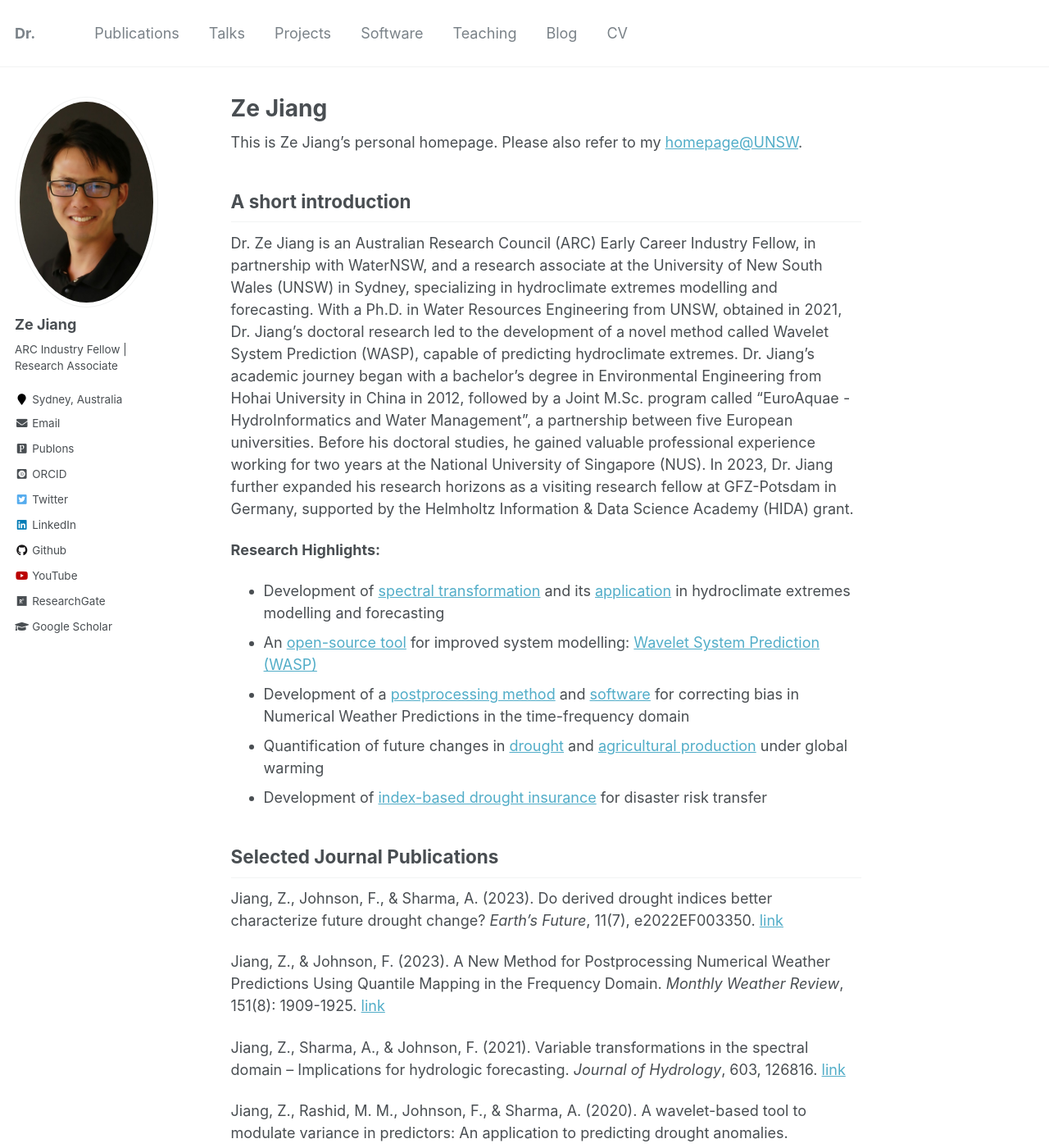
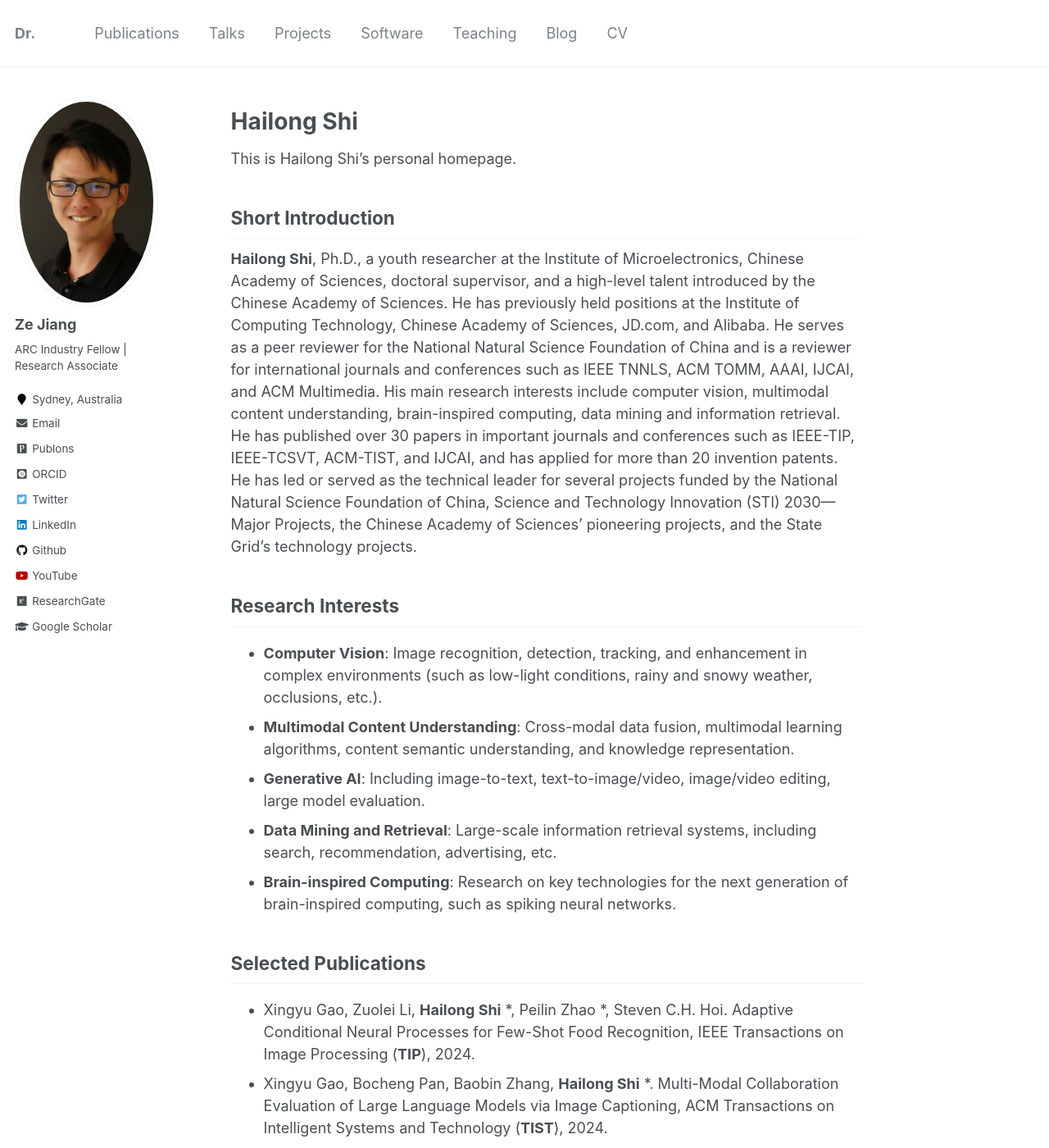
Before and after one commit to shihailong2023/shihailong2023.github.io, a Jekyll site: the page built from _pages/about.md, in a window 1280 px wide and 1400 px high. Shown: the whole window at 82% size. Built offline with Jekyll 4.4.1, drawn with Linux system fonts in a browser that asks for light colours; some web fonts are replaced; some of the changed text lies outside the part shown.

Commit message:
Update about.md

```diff
--- a/_pages/about.md
+++ b/_pages/about.md
@@ -1,6 +1,6 @@
 ---
 permalink: /
-title: "Ze Jiang"
+title: ""
 excerpt: "About me"
 author_profile: true
 redirect_from:
@@ -8,32 +8,27 @@ redirect_from:
   - /about.html
 ---
 
-This is Ze Jiang's personal homepage. Please also refer to my [homepage@UNSW](https://research.unsw.edu.au/people/dr-ze-jiang).
+# Hailong Shi
+This is Hailong Shi’s personal homepage.
 
-## A short introduction
-Dr. Ze Jiang is an Australian Research Council (ARC) Early Career Industry Fellow, in partnership with WaterNSW, and a research associate at the University of New South Wales (UNSW) in Sydney, specializing in hydroclimate extremes modelling and forecasting. With a Ph.D. in Water Resources Engineering from UNSW, obtained in 2021, Dr. Jiang's doctoral research led to the development of a novel method called Wavelet System Prediction (WASP), capable of predicting hydroclimate extremes. Dr. Jiang's academic journey began with a bachelor's degree in Environmental Engineering from Hohai University in China in 2012, followed by a Joint M.Sc. program called "EuroAquae - HydroInformatics and Water Management", a partnership between five European universities. Before his doctoral studies, he gained valuable professional experience working for two years at the National University of Singapore (NUS). In 2023, Dr. Jiang further expanded his research horizons as a visiting research fellow at GFZ-Potsdam in Germany, supported by the Helmholtz Information & Data Science Academy (HIDA) grant.
+## Short Introduction
+**Hailong Shi**, Ph.D., a youth researcher at the Institute of Microelectronics, Chinese Academy of Sciences, doctoral supervisor, and a high-level talent introduced by the Chinese Academy of Sciences. He has previously held positions at the Institute of Computing Technology, Chinese Academy of Sciences, JD.com, and Alibaba. He serves as a peer reviewer for the National Natural Science Foundation of China and is a reviewer for international journals and conferences such as IEEE TNNLS, ACM TOMM, AAAI, IJCAI, and ACM Multimedia. His main research interests include computer vision, multimodal content understanding, brain-inspired computing, data mining and information retrieval. He has published over 30 papers in important journals and conferences such as IEEE-TIP, IEEE-TCSVT, ACM-TIST, and IJCAI, and has applied for more than 20 invention patents. He has led or served as the technical leader for several projects funded by the National Natural Science Foundation of China, Science and Technology Innovation (STI) 2030—Major Projects, the Chinese Academy of Sciences' pioneering projects, and the State Grid's technology projects.
 
-<b>Research Highlights:</b>
-* Development of [spectral transformation](https://doi.org/10.1029/2019WR026962) and its [application](https://doi.org/10.1016/j.jhydrol.2021.126816) in hydroclimate extremes modelling and forecasting
-* An [open-source tool](https://cran.r-project.org/web/packages/WASP/index.html) for improved system modelling: [Wavelet System Prediction (WASP)](https://doi.org/10.1016/j.envsoft.2020.104907)
-* Development of a [postprocessing method](https://doi.org/10.1175/MWR-D-22-0217.1) and [software](https://zejiang-unsw.github.io/software/WQM/) for correcting bias in Numerical Weather Predictions in the time-frequency domain
-* Quantification of future changes in [drought](https://doi.org/10.1029/2022EF003350) and [agricultural production](https://doi.org/10.1007/s00704-018-2617-z) under global warming
-* Development of [index-based drought insurance](https://doi.org/10.1108/AFR-02-2020-0020) for disaster risk transfer
 
-## Selected Journal Publications
-Jiang, Z., Johnson, F., & Sharma, A. (2023). Do derived drought indices better characterize future drought change? *Earth's Future*, 11(7), e2022EF003350. [link](https://doi.org/10.1029/2022EF003350)
+## Research Interests
+* **Computer Vision**: Image recognition, detection, tracking, and enhancement in complex environments (such as low-light conditions, rainy and snowy weather, occlusions, etc.).
+* **Multimodal Content Understanding**: Cross-modal data fusion, multimodal learning algorithms, content semantic understanding, and knowledge representation.
+* **Generative AI**: Including image-to-text, text-to-image/video, image/video editing, large model evaluation.
+* **Data Mining and Retrieval**: Large-scale information retrieval systems, including search, recommendation, advertising, etc.
+* **Brain-inspired Computing**: Research on key technologies for the next generation of brain-inspired computing, such as spiking neural networks.
 
-Jiang, Z., & Johnson, F. (2023). A New Method for Postprocessing Numerical Weather Predictions Using Quantile Mapping in the Frequency Domain. *Monthly Weather Review*, 151(8): 1909-1925. [link](https://doi.org/10.1175/MWR-D-22-0217.1)
 
-Jiang, Z., Sharma, A., & Johnson, F. (2021). Variable transformations in the spectral domain – Implications for hydrologic forecasting. *Journal of Hydrology*, 603, 126816. [link](https://doi.org/10.1016/j.jhydrol.2021.126816)
-
-Jiang, Z., Rashid, M. M., Johnson, F., & Sharma, A. (2020). A wavelet-based tool to modulate variance in predictors: An application to predicting drought anomalies. *Environmental Modelling & Software*, 135, 104907. [link](https://doi.org/10.1016/j.envsoft.2020.104907)
-
-Jiang, Z., Sharma, A., & Johnson, F. (2020). Refining Predictor Spectral Representation Using Wavelet Theory for Improved Natural System Modeling. *Water Resources Research*, 56(3), e2019WR026962. [link](https://doi.org/10.1029/2019WR026962)
-
-Jiang, Z., Sharma, A., & Johnson, F. (2019). Assessing the sensitivity of hydro-climatological change detection methods to model uncertainty and bias. *Advances in Water Resources*, 134, 103430. [link](https://doi.org/10.1016/j.advwatres.2019.103430)
-
-Jiang, Z., Raghavan, S. V., Hur, J., Sun, Y., Liong, S.-Y., Nguyen, V. Q., & Van Pham Dang, T. (2019). Future changes in rice yields over the Mekong River Delta due to climate change-Alarming or alerting? *Theoretical and Applied Climatology*, 137(1), 545-555. [link](https://doi.org/10.1007/s00704-018-2617-z)
-
-## For more information
-More info about Ze Jiang can be found in [CV](https://zejiang-unsw.github.io/cv/) or [downloaded CV](http://zejiang-unsw.github.io/files/CV_ZeJIANG.pdf).
+## Selected Publications
+* Xingyu Gao, Zuolei Li, **Hailong Shi** *, Peilin Zhao *, Steven C.H. Hoi. Adaptive Conditional Neural Processes for Few-Shot Food Recognition, IEEE Transactions on Image Processing (**TIP**), 2024.
+* Xingyu Gao, Bocheng Pan, Baobin Zhang, **Hailong Shi** *. Multi-Modal Collaboration Evaluation of Large Language Models via Image Captioning, ACM Transactions on Intelligent Systems and Technology (**TIST**), 2024.
+* Hang Ran, Xingyu Gao, Lusi Li, Weijun Li, Songsong Tian, Gang Wang, **Hailong Shi**, Xin Ning. Brain-Inspired Fast- and Slow-Update Prompt Tuning for Few-Shot Class-Incremental Learning, IEEE Transactions on Neural Networks and Learning Systems (**TNNLS**), 2024.
+* Xingyu Gao, Zuolei Li, **Hailong Shi** *, Zhenyu Chen, Peilin Zhao *. Scribble-Supervised Video Object Segmentation via Scribble Enhancement, IEEE Transactions on Circuits and Systems for Video Technology (**TCSVT**), 2024.
+* Qi Guo, **Hailong Shi** *, Huan Li, Jinsheng Xiao, Xingyu Gao *. REDIR: Refocus-free Event-based De-occlusion Image Reconstruction, The 18th European Conference on Computer Vision (**ECCV 2024**), MiCo Milano, Italy, Sep 29th-Oct 4th, 2024.
+* Huan Li, **Hailong Shi** *, Xingyu Gao *. A Coarse-To-Fine Fusion Network for Event-Based Image Deblurring, The 33rd International Joint Conference on Artificial Intelligence (**IJCAI 2024**), Jeju, South Korea, 3th-9th August, 2024.
+* Luo Ji#, Jiayu Mao#, **Hailong Shi** *, Qian Li, Hongxia Yang. An Adaptive Framework of Geographical Group-Specific Network on O2O Recommendation, The 46th European Conference on Information Retrieval (**ECIR2024**), Glasgow, Scotland, 24th-28th March, 2024.
+* Wanjin Feng, **Hailong Shi**, Peilin Zhao, Xingyu Gao. Mixtron: Bandit Online Multiclass Prediction with Implicit Feedback, International Conference on Data Mining (**ICDM2023**), Shanghai, China, 1th-4th December, 2023.
```
